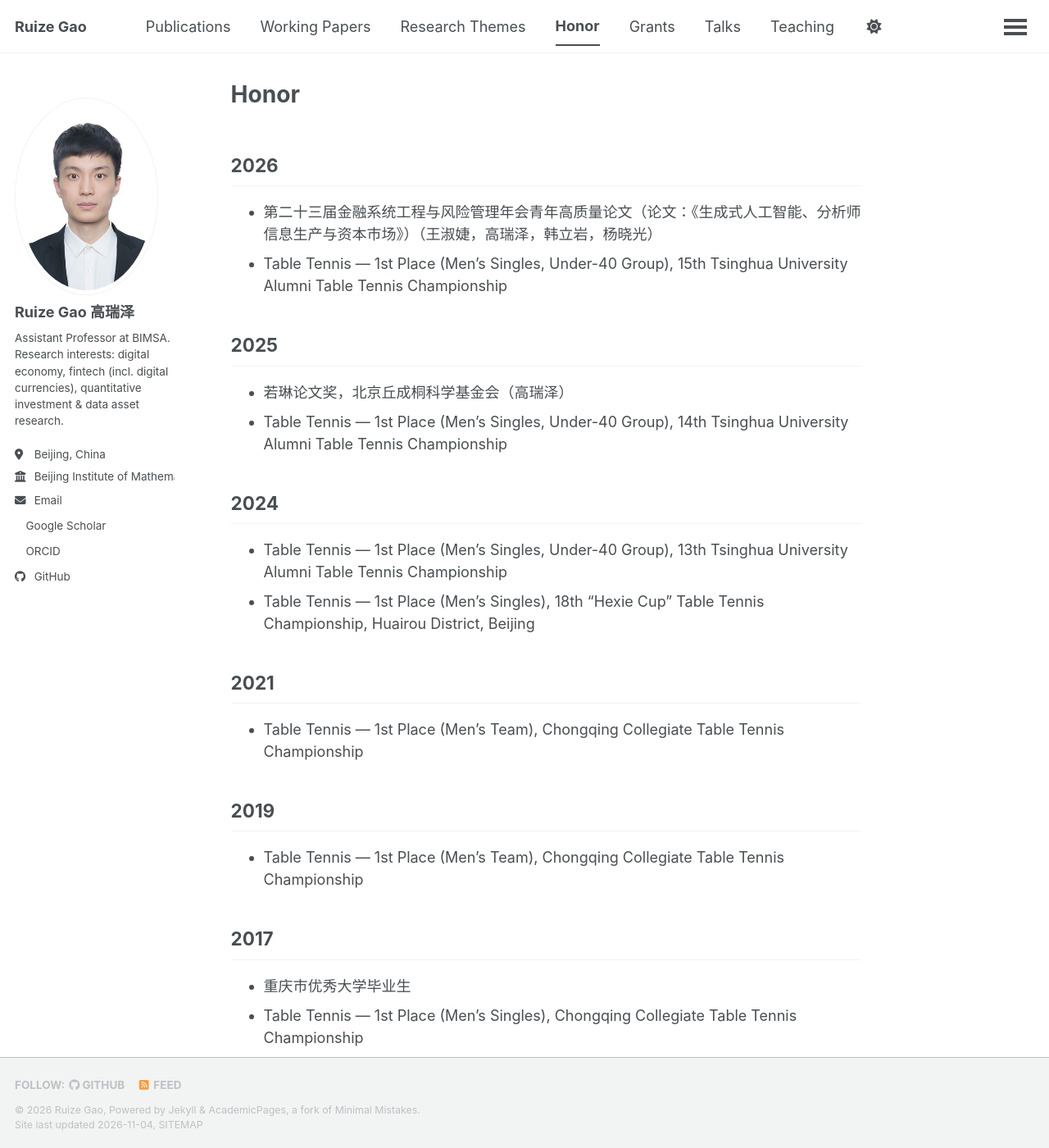
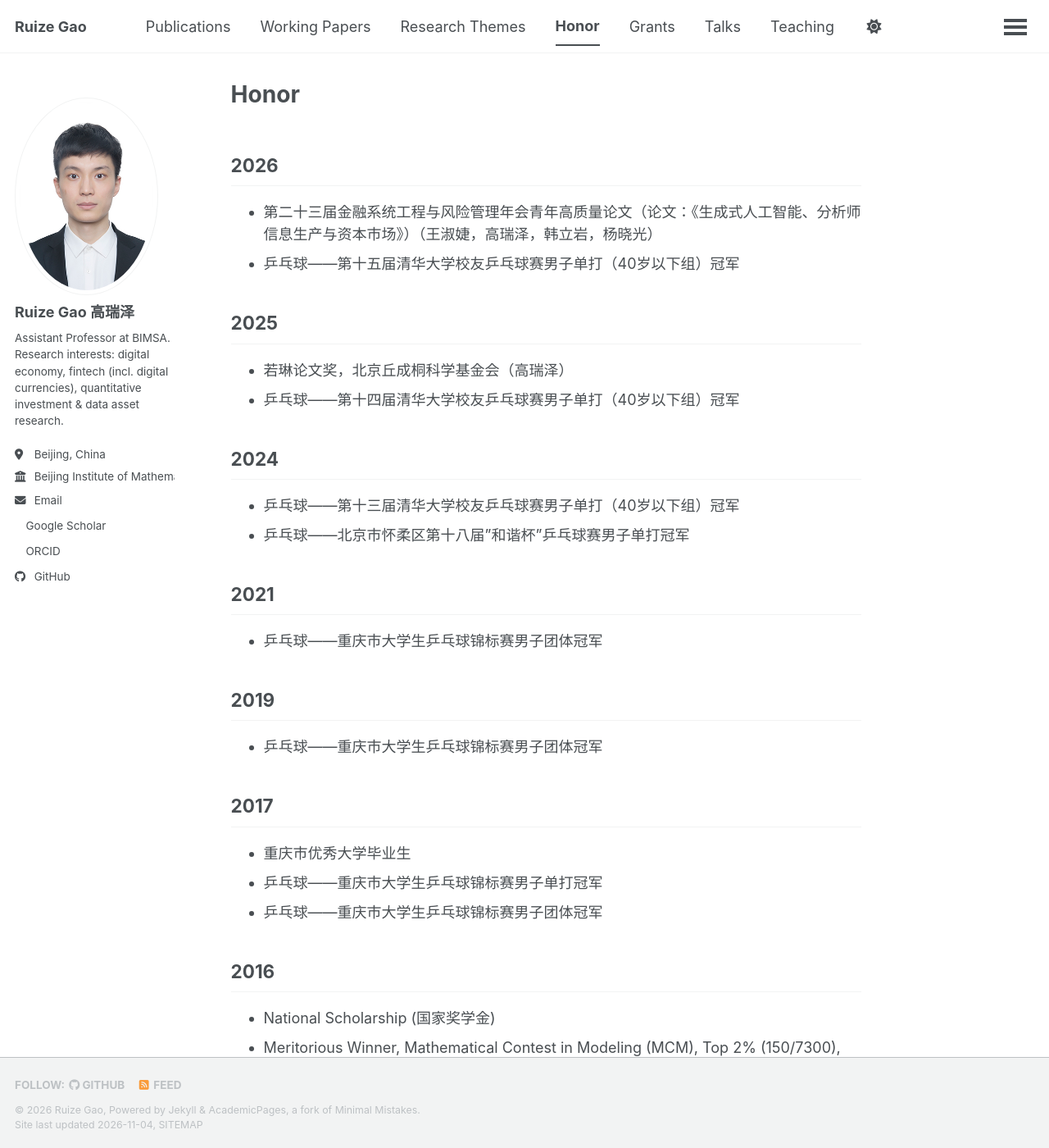
Before and after one commit to mark-golden/mark-golden.github.io, a Jekyll site: the page built from _pages/honors.md, in a window 1280 px wide and 1400 px high. Shown: the whole window at 82% size. Built offline with Jekyll 4.4.1, drawn with Linux system fonts in a browser that asks for light colours; a script bundle is joined from its source files by our own code; a style sheet for code colours, icons or effects is not loaded; some of the changed text lies outside the part shown.

Commit message:
Translate table tennis honors to Chinese on Honor page

```diff
--- a/_pages/honors.md
+++ b/_pages/honors.md
@@ -8,31 +8,31 @@ author_profile: true
 ## 2026
 
 - 第二十三届金融系统工程与风险管理年会青年高质量论文（论文：《生成式人工智能、分析师信息生产与资本市场》）（王淑婕，高瑞泽，韩立岩，杨晓光）
-- Table Tennis — 1st Place (Men's Singles, Under-40 Group), 15th Tsinghua University Alumni Table Tennis Championship
+- 乒乓球——第十五届清华大学校友乒乓球赛男子单打（40岁以下组）冠军
 
 ## 2025
 
 - 若琳论文奖，北京丘成桐科学基金会（高瑞泽）
-- Table Tennis — 1st Place (Men's Singles, Under-40 Group), 14th Tsinghua University Alumni Table Tennis Championship
+- 乒乓球——第十四届清华大学校友乒乓球赛男子单打（40岁以下组）冠军
 
 ## 2024
 
-- Table Tennis — 1st Place (Men's Singles, Under-40 Group), 13th Tsinghua University Alumni Table Tennis Championship
-- Table Tennis — 1st Place (Men's Singles), 18th "Hexie Cup" Table Tennis Championship, Huairou District, Beijing
+- 乒乓球——第十三届清华大学校友乒乓球赛男子单打（40岁以下组）冠军
+- 乒乓球——北京市怀柔区第十八届"和谐杯"乒乓球赛男子单打冠军
 
 ## 2021
 
-- Table Tennis — 1st Place (Men's Team), Chongqing Collegiate Table Tennis Championship
+- 乒乓球——重庆市大学生乒乓球锦标赛男子团体冠军
 
 ## 2019
 
-- Table Tennis — 1st Place (Men's Team), Chongqing Collegiate Table Tennis Championship
+- 乒乓球——重庆市大学生乒乓球锦标赛男子团体冠军
 
 ## 2017
 
 - 重庆市优秀大学毕业生
-- Table Tennis — 1st Place (Men's Singles), Chongqing Collegiate Table Tennis Championship
-- Table Tennis — 1st Place (Men's Team), Chongqing Collegiate Table Tennis Championship
+- 乒乓球——重庆市大学生乒乓球锦标赛男子单打冠军
+- 乒乓球——重庆市大学生乒乓球锦标赛男子团体冠军
 
 ## 2016
 
@@ -41,4 +41,4 @@ author_profile: true
 
 ## 2015
 
-- Table Tennis — 1st Place (Men's Team), Chongqing Collegiate Table Tennis Championship
+- 乒乓球——重庆市大学生乒乓球锦标赛男子团体冠军
```
